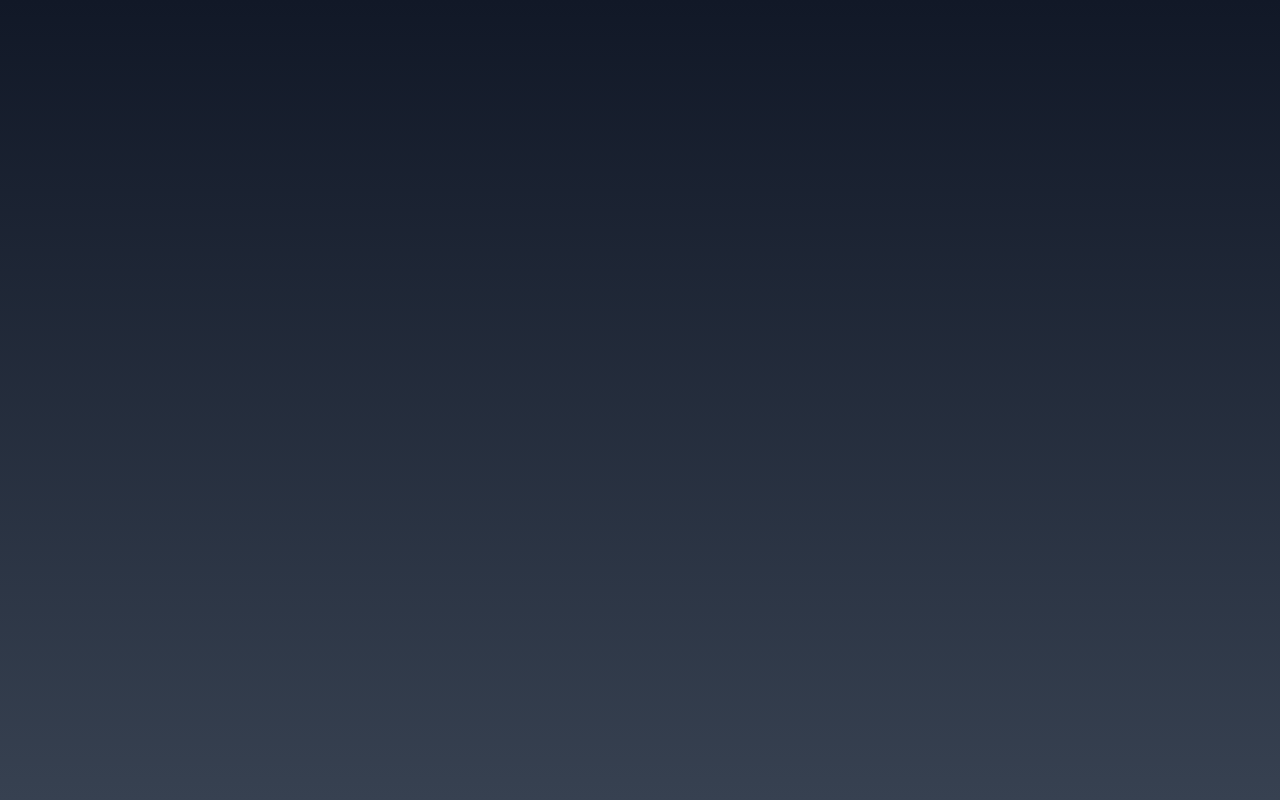
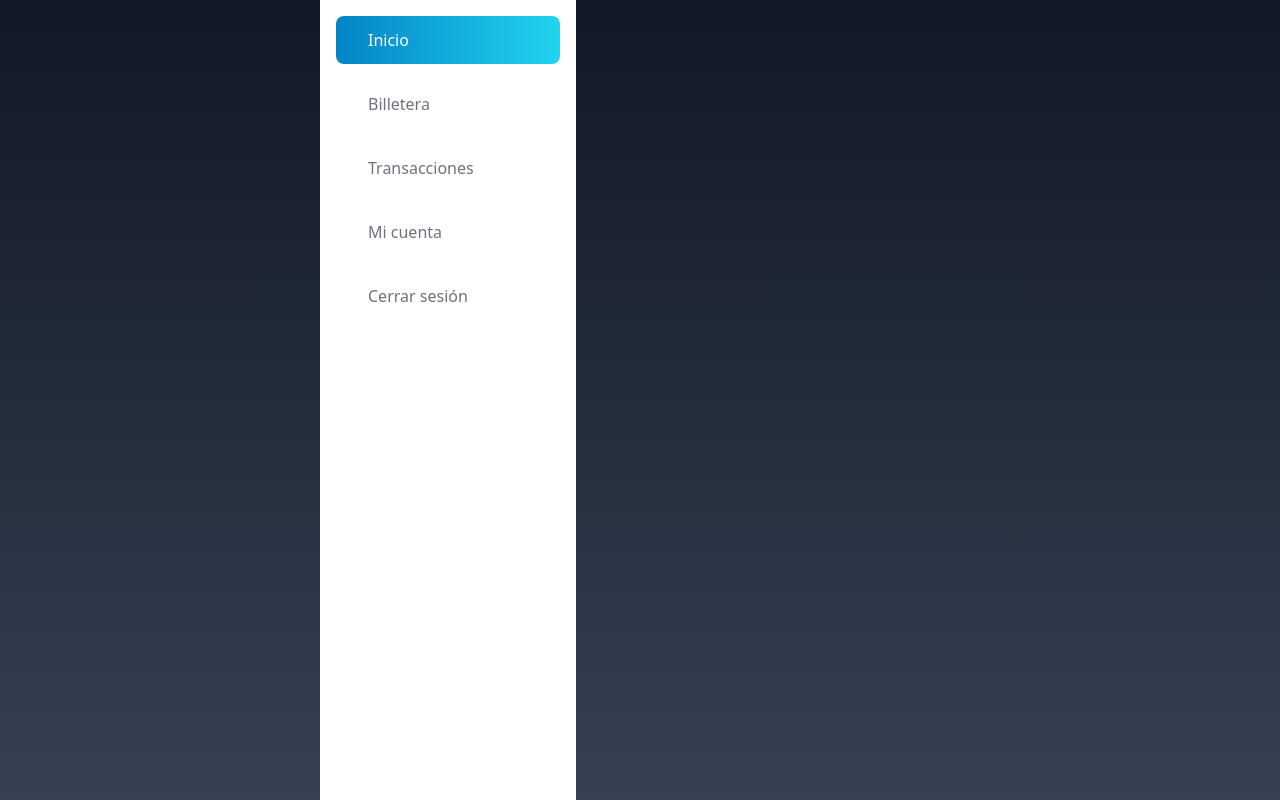
Before and after one commit to LuvazAng/hackmorelos-front, a React (Create React App) app: page /dashboard in a window 1280 px wide. Before the commit this address had no page. Built offline with nearby package versions, Linux system fonts and the light colour scheme.

Commit message:
Sidebar agregado

```diff
--- a/src/App.js
+++ b/src/App.js
@@ -3,6 +3,7 @@ import { Routes, Route } from "react-router-dom";
 import Home from "./Home";
 import Login from "./Login";
 import Register from "./Register";
+import Dashboard from "./Dashboard";
 
 function App() {
   return (
@@ -11,6 +12,7 @@ function App() {
         <Route path="/" element={<Home />} />
         <Route path="/login" element={<Login />} />
         <Route path="/register" element={<Register />} />
+        <Route path="/dashboard" element={<Dashboard />}></Route>
       </Routes>
     </div>
   );
--- /dev/null
+++ b/src/Dashboard.js
@@ -0,0 +1,6 @@
+import { React } from "react";
+import { SideBar } from "./SideBar";
+function Dashboard() {
+  return <SideBar />;
+}
+export default Dashboard;
--- a/src/Home.js
+++ b/src/Home.js
@@ -16,6 +16,7 @@ function Home() {
             Registrarse
           </button>
         </Link>
+        <Link to={"/dashboard"}>CLick</Link>
       </div>
     </div>
   );
--- /dev/null
+++ b/src/SideBar.js
@@ -0,0 +1,50 @@
+import { React } from "react";
+
+export const SideBar = () => {
+  return (
+    <div
+      id="sideNav"
+      class="lg:block hidden bg-white w-64 h-screen fixed rounded-none border-none  mr-96"
+    >
+      <div class="p-4 space-y-4">
+        <a
+          href="#"
+          aria-label="dashboard"
+          class="relative px-4 py-3 flex items-center space-x-4 rounded-lg text-white bg-gradient-to-r from-sky-600 to-cyan-400"
+        >
+          <i class="fas fa-home text-white"></i>
+          <span class="-mr-1 font-medium">Inicio</span>
+        </a>
+
+        <a
+          href="#"
+          class="px-4 py-3 flex items-center space-x-4 rounded-md text-gray-500 group"
+        >
+          <i class="fas fa-wallet"></i>
+          <span>Billetera</span>
+        </a>
+        <a
+          href="#"
+          class="px-4 py-3 flex items-center space-x-4 rounded-md text-gray-500 group"
+        >
+          <i class="fas fa-exchange-alt"></i>
+          <span>Transacciones</span>
+        </a>
+        <a
+          href="#"
+          class="px-4 py-3 flex items-center space-x-4 rounded-md text-gray-500 group"
+        >
+          <i class="fas fa-user"></i>
+          <span>Mi cuenta</span>
+        </a>
+        <a
+          href="#"
+          class="px-4 py-3 flex items-center space-x-4 rounded-md text-gray-500 group"
+        >
+          <i class="fas fa-sign-out-alt"></i>
+          <span>Cerrar sesión</span>
+        </a>
+      </div>
+    </div>
+  );
+};
```
